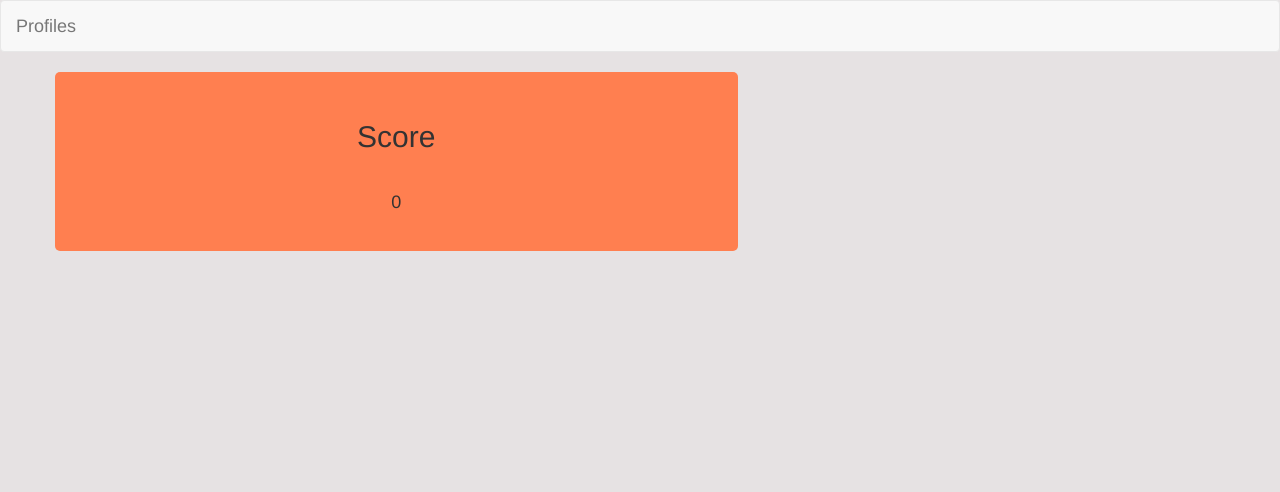
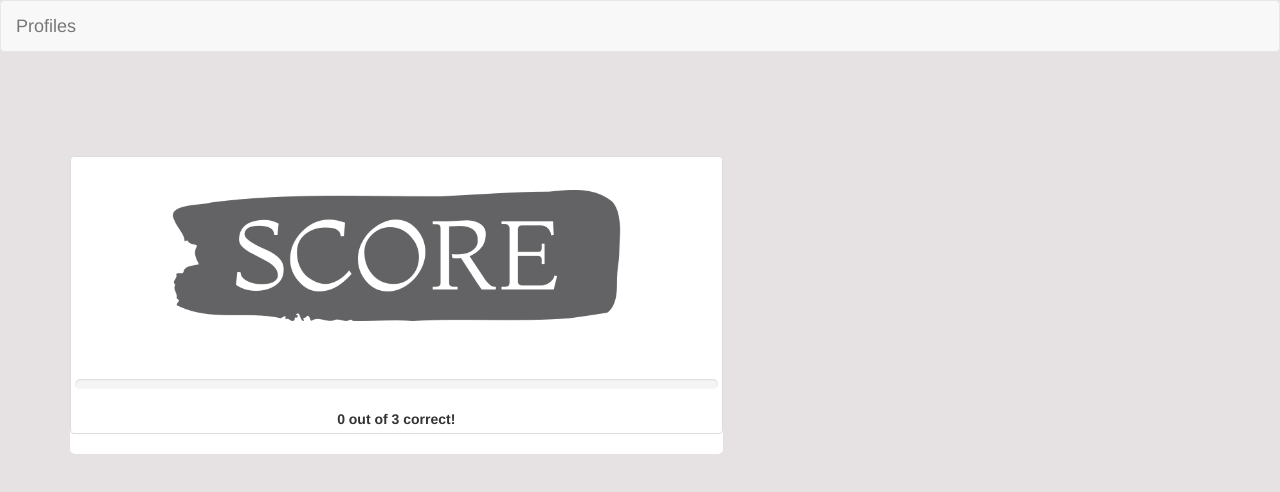
Before and after one commit to Abhinav7076/angular, an Angular app: page /score in a window 1280 px wide. Shown: the top 492 px of the page. Built offline with nearby package versions, Linux system fonts and the light colour scheme.

Commit message:
score logo added

```diff
--- a/src/app/home/score/score.component.css
+++ b/src/app/home/score/score.component.css
@@ -1,7 +1,25 @@
 #card {
     border: 5em;
-    padding: 2em;;
-    background-color: coral;
+    background-color: white;
     text-align: center;
     border-radius: 5px;
+    margin: auto;
+    margin-top: 6em;
 }
+.progress {
+    height: 10px;
+    border-radius: 10px
+}
+
+.progress div {
+    background-color: gray
+}
+
+.text1 {
+    font-size: 14px;
+    font-weight: 600
+}
+
+.text2 {
+    color: #a5aec0
+}
--- a/src/app/home/score/score.component.html
+++ b/src/app/home/score/score.component.html
@@ -1,6 +1,12 @@
 <div class="row" id="card">
-    <div class="col-md-12">
-        <h2>Score</h2><br>
-        <h4>{{this.dataService.score}}</h4>
-    </div>
+        <div class="thumbnail">
+            <img src="../../../assets/logo-black.png">
+            <br><br>
+            <div class="mt-5">
+                <div class="progress">
+                    <div class="progress-bar" role="progressbar" [ngStyle]="{width: (this.dataService.score/3)*100+'%'}" aria-valuenow="50" aria-valuemin="0" aria-valuemax="100"></div>
+                </div>
+                <div class="mt-3"> <span class="text1">{{this.dataService.score}} out of 3 correct!</span> </div>
+            </div>
+        </div>
 </div>
```
Also changed, not shown: src/assets/logo-black.png (added), src/assets/score-low-resolution.png (added).
